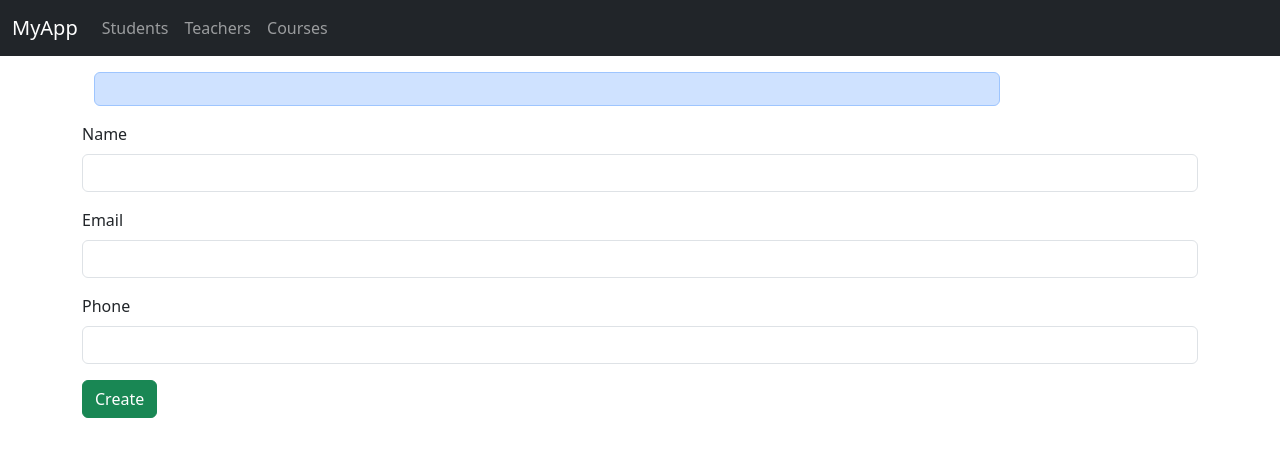
After one commit to htdev1189/interview, a PHP site: page /interview/View/teacher/edit.php in a window 1280 px wide. The commit adds this page. Shown: the top 457 px of the page. Run offline with PHP 8.4, Linux system fonts and the light colour scheme; the template is opened without the code that fills it, so the values that code supplies are empty.

Commit message:
laptop 20251001

```diff
--- a/Repository/TeacherRepository.php
+++ b/Repository/TeacherRepository.php
@@ -16,7 +16,7 @@ class TeacherRepository
 
     public function getAll()
     {
-        $result = $this->connection->query("SELECT * FROM teachers");
+        $result = $this->connection->query("SELECT * FROM teachers where status = 1");
         $teachers = [];
         while ($row = $result->fetch_assoc()) {
             $teachers[] = new Teacher($row['id'], $row['name'], $row['email'], $row['phone'], $row['created_at']);
@@ -42,7 +42,7 @@ class TeacherRepository
 
     public function delete($id)
     {
-        $sql = "DELETE FROM teachers WHERE id=?";
+        $sql = "UPDATE teachers set status = 0 WHERE id=?";
         $stmt = $this->connection->prepare($sql);
         $stmt->bind_param("i", $id);
         return $stmt->execute();
--- /dev/null
+++ b/View/teacher/edit.php
@@ -0,0 +1,31 @@
+<?php ob_start(); ?>
+
+<div class="container">
+  <div class="row">
+    <div class="col-md-10">
+      <div class="alert alert-primary" role="alert">
+        <?= $title ?>
+      </div>
+    </div>
+  </div>
+</div>
+
+
+<form method="post" action="/interview/teachers/update">
+    <input type="hidden" name="id" value="<?= $teacher->id ?>">
+    <div class="mb-3">
+        <label class="form-label">Name</label>
+        <input type="text" name="name" class="form-control" value="<?= htmlspecialchars($teacher->name) ?>">
+    </div>
+    <div class="mb-3">
+        <label class="form-label">Email</label>
+        <input type="email" name="email" class="form-control" value="<?= htmlspecialchars($teacher->email) ?>">
+    </div>
+    <div class="mb-3">
+        <label class="form-label">Phone</label>
+        <input type="text" name="phone" class="form-control" value="<?= htmlspecialchars($teacher->phone)?>">
+    </div>
+    <button type="submit" class="btn btn-success">Create</button>
+</form>
+<?php $content = ob_get_clean(); ?>
+<?php include __DIR__ . "/../layout.php"; ?>
--- a/View/teacher/list.php
+++ b/View/teacher/list.php
@@ -2,8 +2,8 @@
 <?php ob_start(); ?>
 <div class="alert alert-primary alert-sm" role="alert">
   <div class="row">
-    <div class="col-md-10"><?= $title ?></div>
-    <div class="col-md-2 text-end"><a href="/interview/teachers/create" class="btn btn-success btn-sm">Add New</a></div>
+    <div class="col-9"><?= $title ?></div>
+    <div class="col-3 text-end"><a href="/interview/teachers/create" class="btn btn-success btn-sm">Add New</a></div>
   </div>
 </div>
 
```
Also changed, not shown: Controller/TeacherController.php (+24 -0 lines), Service/TeacherService.php (+7 -4 lines), index.php (+10 -0 lines).
